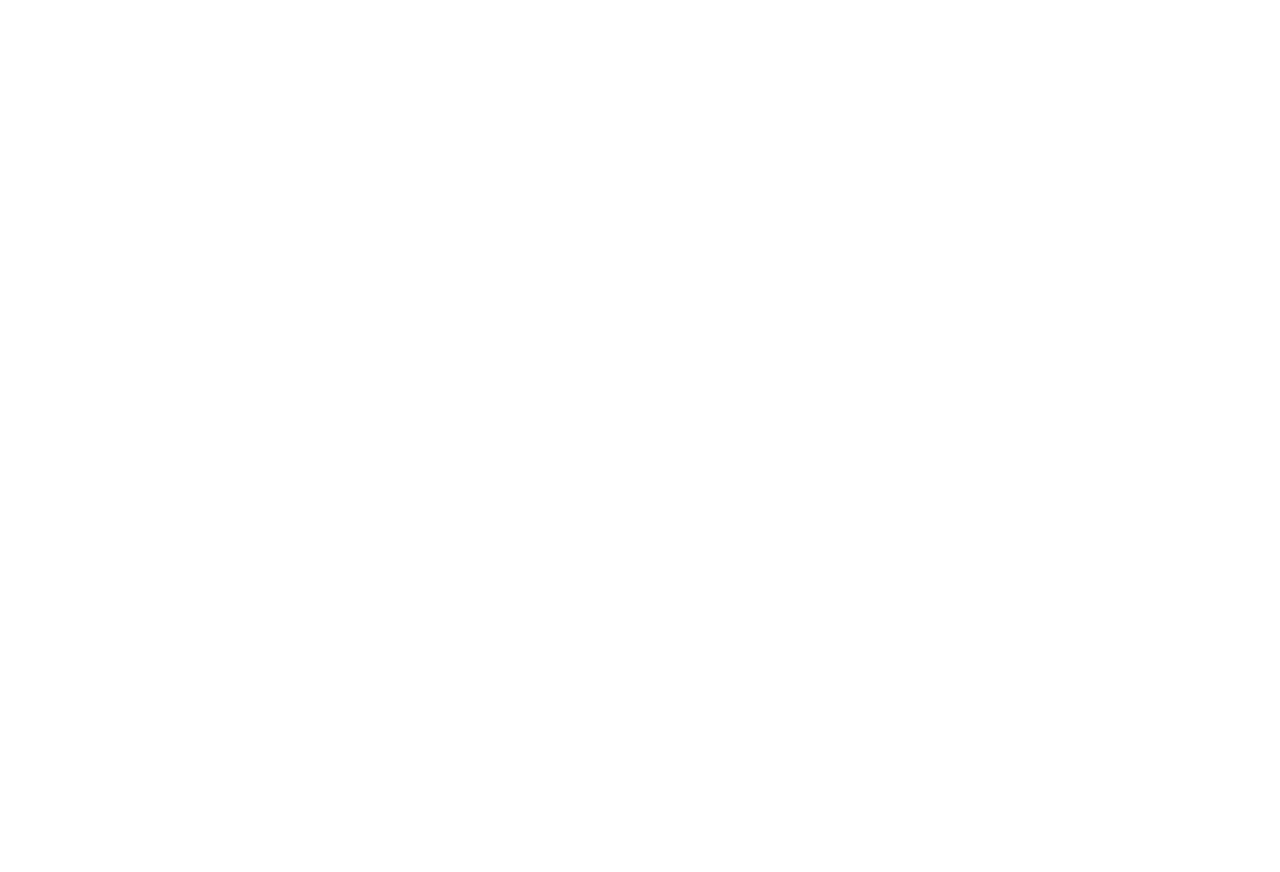
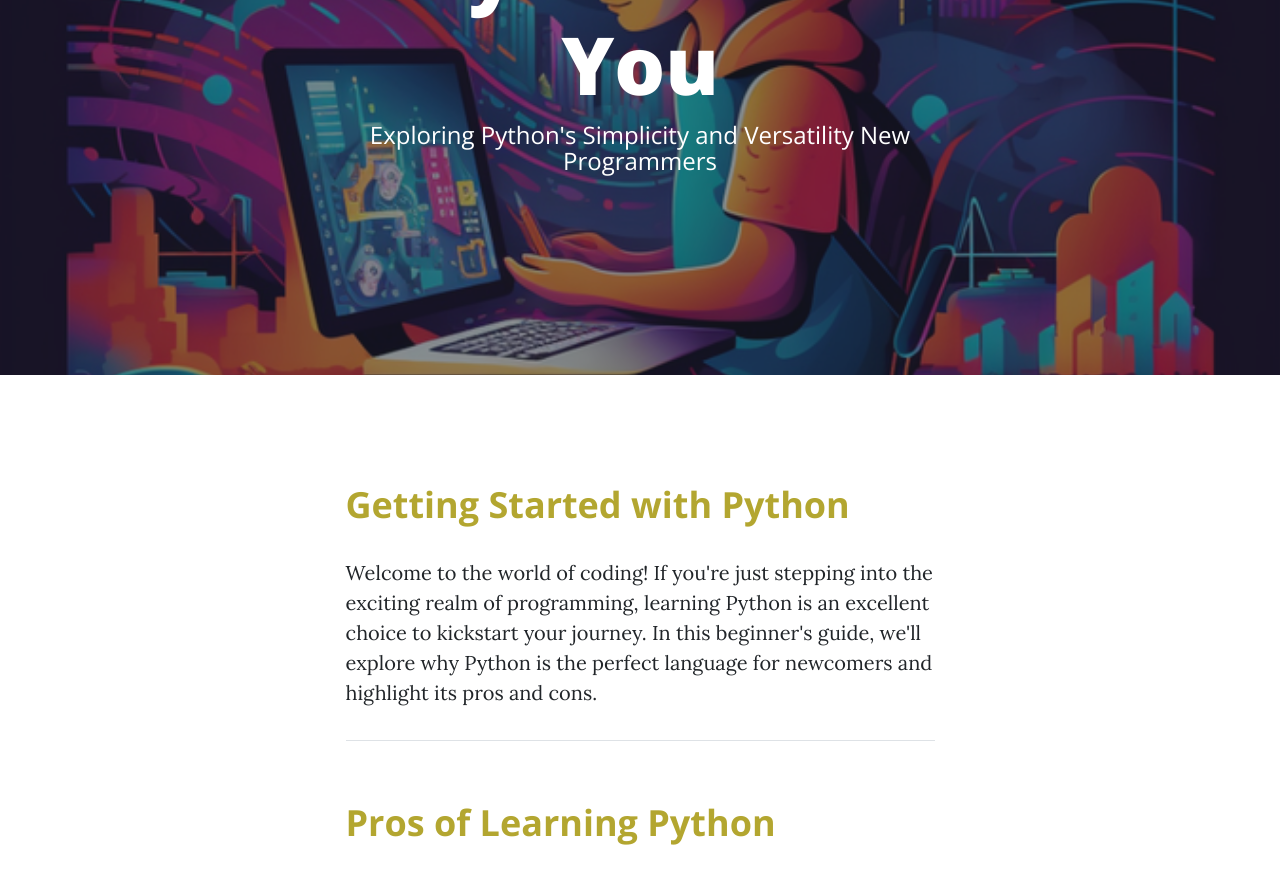
Before and after one commit to luchaoo7/myblogs, a React (Vite) app: page /python in a window 1280 px wide. Before the commit this address had no page. Shown: the part 280-1152 px from the top of the page. Before the commit the page ends 800 px from the top, so only its background shows below. Built offline with nearby package versions, Linux system fonts and the light colour scheme.

Commit message:
add new blog

```diff
--- a/src/App.tsx
+++ b/src/App.tsx
@@ -9,6 +9,7 @@
 import ContactMe from './components/ContactMe';
 import NBABlog from './components/articles/NBABlog';
 import MoviesToWatch from './components/articles/MoviesToWatch';
+import PythonBlog from './components/articles/PythonBlog';
 
 function App() {
 
@@ -19,6 +20,7 @@
         <div>
           <Routes>
             <Route path="/" element={<NBABlog />} />
+            <Route path="/python" element={<PythonBlog />} />
             <Route path="/movies" element={<MoviesToWatch />} />
             <Route path="/nba" element={<NBABlog />} />
             <Route path="/about" element={<About />} />
--- /dev/null
+++ b/src/components/articles/PythonBlog.tsx
@@ -0,0 +1,81 @@
+import React, { CSSProperties } from 'react'
+import SearchEngineOptimize from '../utils/SearchEngineOptimize';
+import SectionHeading from '../utils/SectionHeading';
+import Header from '../Header';
+// import SmallHeading from '../utils/SmallHeading';
+// import SmallerHeading from '../utils/SmallerHeading';
+import PostImage from '../utils/PostImage';
+import { pythonBG } from '../utils/ImageImporter';
+import Divider from '../utils/Divider';
+// import Divider from '../utils/Divider';
+
+interface PythonBlogProps {
+    // Add any props you might need
+}
+
+const PythonBlog = ({ }: PythonBlogProps): JSX.Element => {
+
+    let boldStyle: CSSProperties | undefined = {
+        fontSize: "30px",
+        color: "#839bf9"
+    }
+
+    let headingStyle: CSSProperties | undefined = {
+        color: "#b3a630"
+    }
+
+
+
+    return (
+        <>
+            <Header
+                heading="Python For You"
+                backgroundImage={pythonBG}
+                subHeading="Exploring Python's Simplicity and Versatility New Programmers"
+            />
+            <SearchEngineOptimize
+                title="Python Programming for Beginners: Learn Coding with Python | Your Path to Software Development"
+                description="Embark on your coding journey with Python! This beginner's guide introduces you to Python's readable syntax, versatile applications, and supportive community. Start your software development adventure now."
+                name="Python Code"
+                type="article"
+            />
+
+            <article className="mb-4">
+                <div className="container px-4 px-lg-5">
+                    <div className="row gx-4 gx-lg-5 justify-content-center">
+                        <div className="col-md-10 col-lg-8 col-xl-7">
+
+                            <SectionHeading style={headingStyle} heading="Getting Started with Python" />
+                            <p>Welcome to the world of coding! If you're just stepping into the exciting realm of programming, learning Python is an excellent choice to kickstart your journey. In this beginner's guide, we'll explore why Python is the perfect language for newcomers and highlight its pros and cons.</p>
+                            <Divider />
+
+                            <SectionHeading style={headingStyle} heading="Pros of Learning Python" />
+                            <p><b style={boldStyle}>1. Simple and Readable Syntax:</b> Python's syntax resembles plain English, making it easy for beginners to grasp. This readability reduces the learning curve and allows you to focus on logic and problem-solving.</p>
+                            <p> <b style={boldStyle}>2. Versatility:</b> Python is a versatile language used in web development, data analysis, artificial intelligence, automation, scientific computing, and more. It's a great starting point as it opens doors to various domains.</p>
+                            <p> <b style={boldStyle}>3. Large Community and Resources:</b> Python has a massive and active community. This means there are countless tutorials, documentation, forums, and libraries available to help you learn and solve problems.</p>
+                            <p> <b style={boldStyle}>4. Abundant Libraries:</b> Python offers numerous pre-built libraries, such as NumPy, Pandas, and Matplotlib, that simplify complex tasks. These libraries save time and effort by providing ready-made functions and tools.</p>
+                            <p> <b style={boldStyle}>5. Cross-Platform Compatibility:</b> Python code can run on different operating systems without modification. This feature ensures your programs work seamlessly across Windows, macOS, and Linux.</p>
+
+                            <SectionHeading style={headingStyle} heading="Cons of Learning Python" />
+                            <p> <b style={boldStyle}>1. Slower Execution:</b> Python is an interpreted language, which means it can be slower compared to compiled languages like C or Java. However, for most applications, this performance difference is negligible.</p>
+                            <p> <b style={boldStyle}>2. Global Interpreter Lock (GIL):</b> In some cases, Python's GIL can limit the execution of multi-threaded code, affecting performance on multi-core processors. However, this is mainly a concern for specific use cases.</p>
+
+                            <SectionHeading style={headingStyle} heading="Why Start with Python" />
+                            <p> <b style={boldStyle}>1. Gentle Learning Curve:</b> Python's straightforward syntax helps beginners focus on programming concepts rather than struggling with complex code structures.</p>
+                            <p> <b style={boldStyle}>2. Real-World Applicability:</b> Python's wide range of applications ensures that the skills you learn are relevant and valuable in various industries.</p>
+                            <p> <b style={boldStyle}>3. Community and Support:</b> With a vibrant and welcoming community, you'll find ample resources, online forums, and expert advice to guide you through your learning journey.</p>
+                            <p> <b style={boldStyle}>4. Transferable Skills:</b> Concepts learned while mastering Python, such as problem-solving, algorithms, and logical thinking, are transferable to other programming languages.</p>
+
+                            <SectionHeading heading="Conclusion" />
+                            <p>Embarking on your coding journey with Python is a wise decision. Its simplicity, versatility, and strong community support make it an ideal choice for beginners. So dive in, explore the vast world of programming, and unlock endless possibilities with Python!
+                                Happy coding! 🚀</p>
+
+                        </div>
+                    </div>
+                </div>
+            </article>
+        </>
+    );
+};
+
+export default PythonBlog;
```
